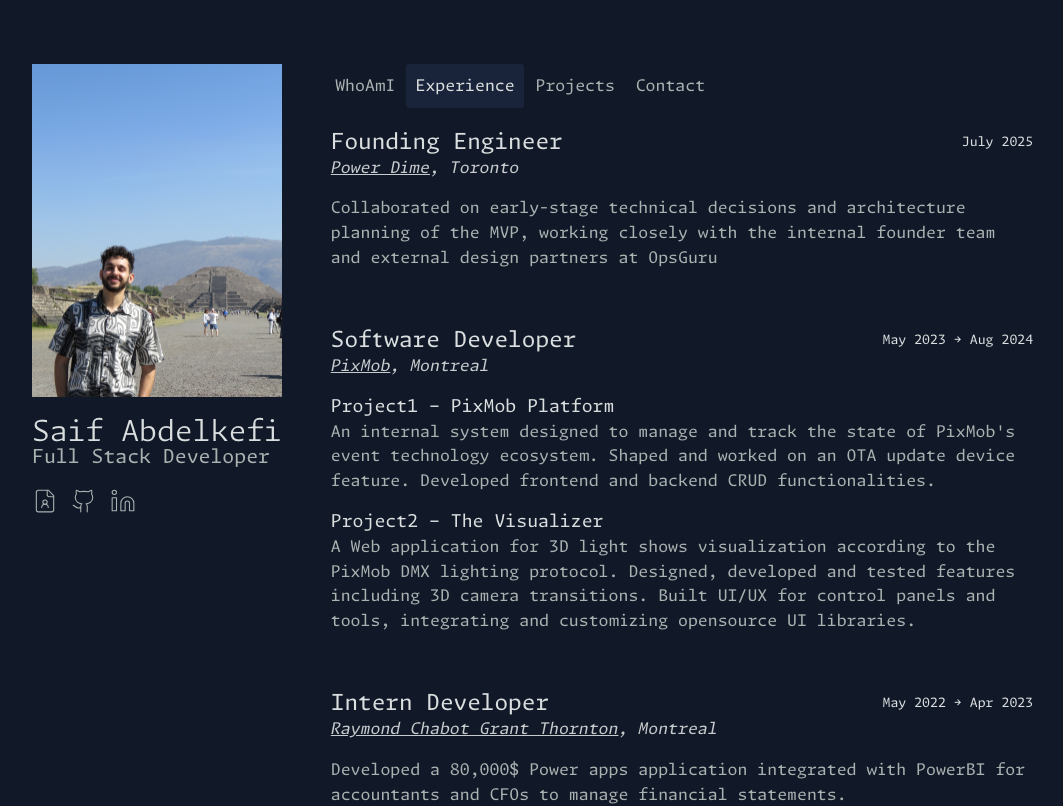
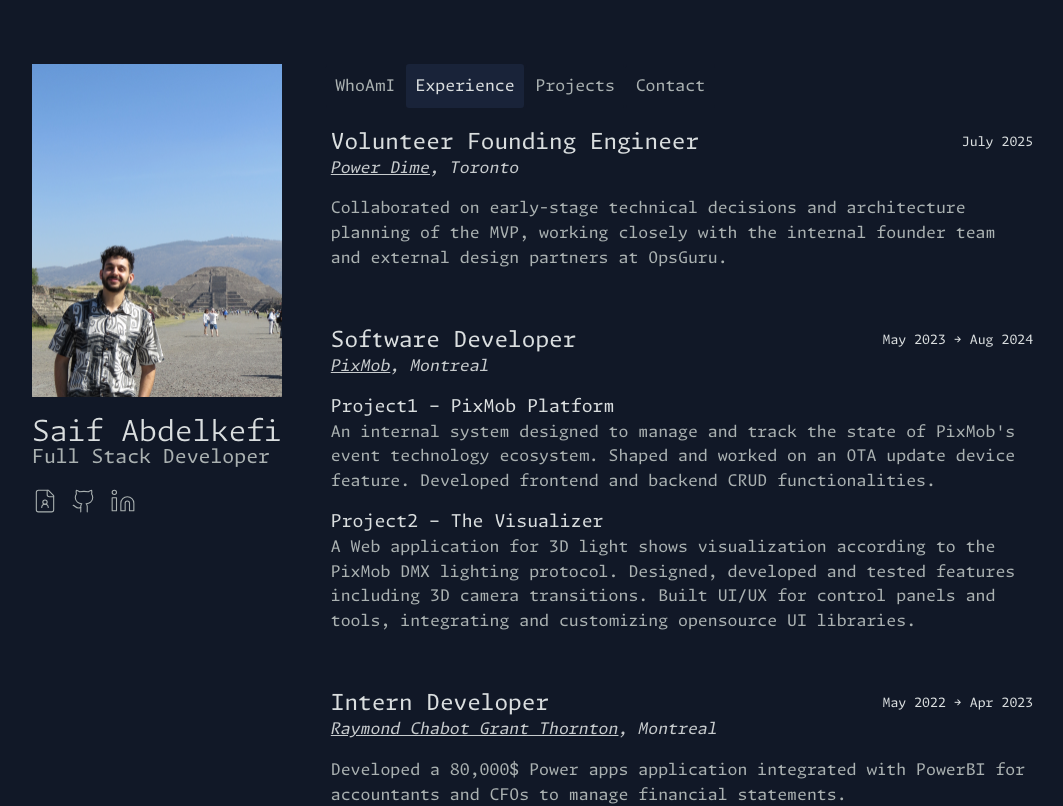
Before and after one commit to SaifAbdkf/personal-website, a React (Vite) app: page /experience in a window 1280 px wide. Shown: the top 806 px of the page, without its empty margins (96-1159 px from the left). Built offline with nearby package versions, Linux system fonts and the light colour scheme.

Commit message:
powerdime detail

```diff
--- a/src/Experience.tsx
+++ b/src/Experience.tsx
@@ -7,7 +7,7 @@ export default function Experience() {
         <li>
           <div className="listItemContainer">
             <div className={"jobTitleContainer "}>
-              <h2 className={"jobTitle"}> Founding Engineer</h2>
+              <h2 className={"jobTitle"}> Volunteer Founding Engineer</h2>
               <span className={"date"}>July 2025</span>
             </div>
             <h3 className={"company"}>
@@ -25,7 +25,7 @@ export default function Experience() {
               <div className="indentedParagraph">
                 Collaborated on early-stage technical decisions and architecture
                 planning of the MVP, working closely with the internal founder
-                team and external design partners at OpsGuru
+                team and external design partners at OpsGuru.
               </div>
             </div>
           </div>
```
